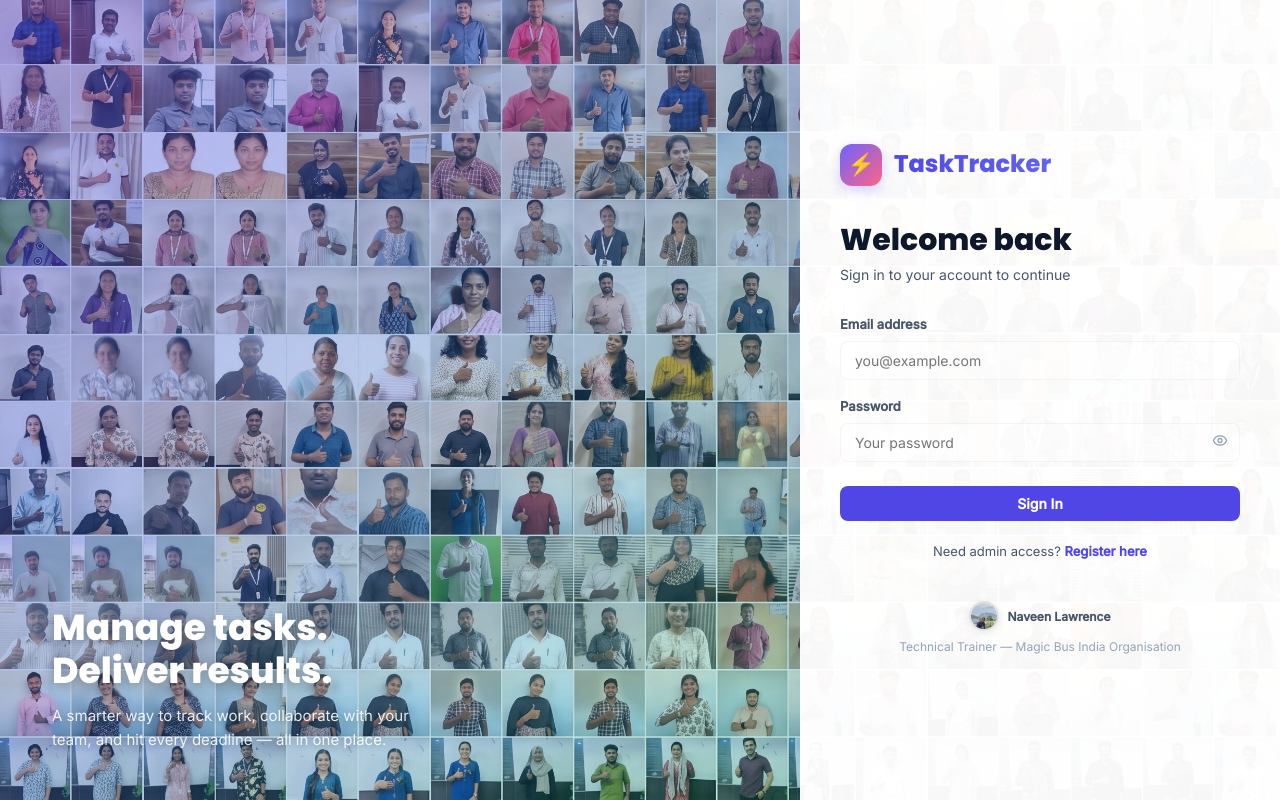
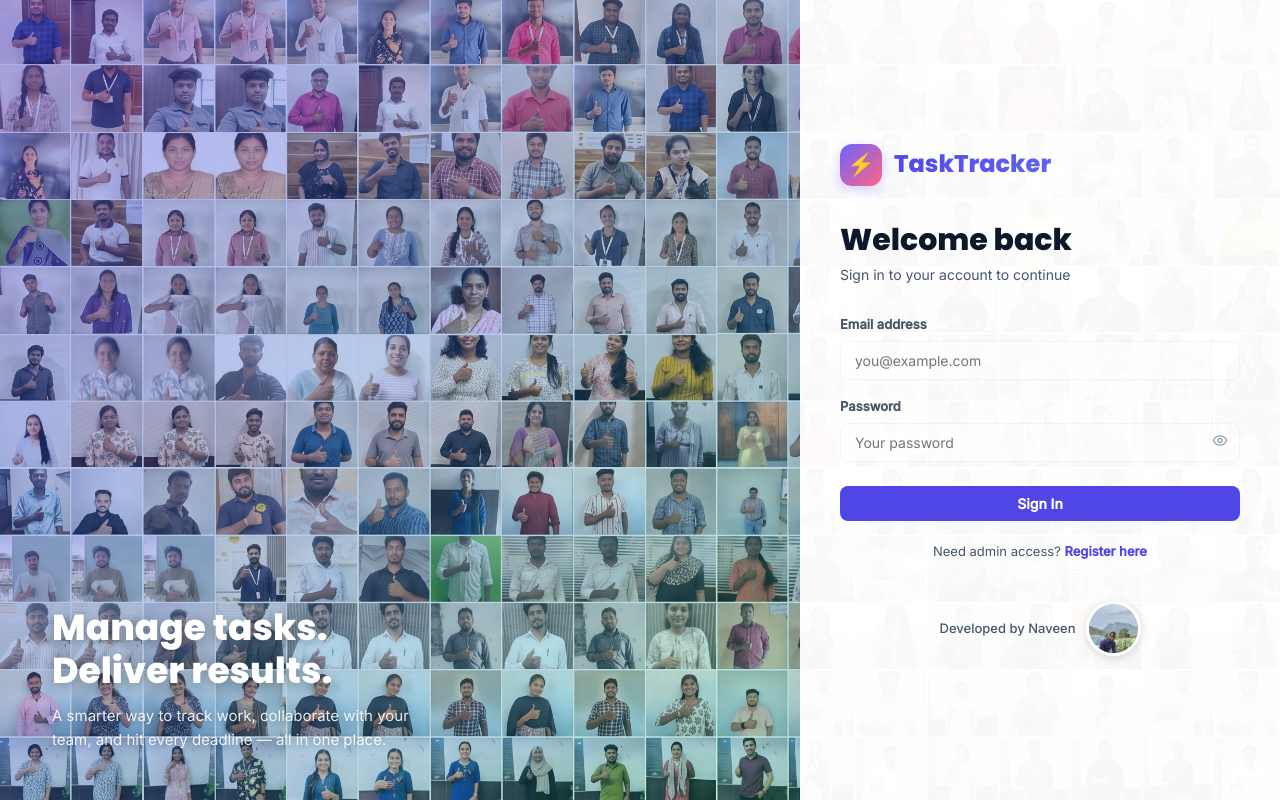
Before and after one commit to LSanthosh01/Tasktracker, a React (Create React App) app in the folder frontend/: page /login in a window 1280 px wide. Built offline with nearby package versions, Linux system fonts and the light colour scheme; no server answers; the HTML template or start-up script is replaced by a standard one.

Commit message:
Match login footer to main footer - Developed by Naveen, 55px photo

```diff
--- a/frontend/src/pages/Login.js
+++ b/frontend/src/pages/Login.js
@@ -85,12 +85,9 @@ export default function Login() {
             </Link>
           </p>
 
-          <div style={{ marginTop: 40, textAlign: 'center', fontSize: 12, color: 'var(--text-muted)', display: 'flex', flexDirection: 'column', alignItems: 'center', gap: '6px' }}>
-            <div style={{ display: 'flex', alignItems: 'center', gap: '8px' }}>
-              <img src={photo} alt="Naveen Lawrence" style={{ width: '30px', height: '30px', borderRadius: '50%', objectFit: 'cover', border: '2px solid #e0e0e0', boxShadow: '0 2px 8px rgba(0,0,0,0.1)' }} />
-              <span style={{ fontWeight: 600, color: 'var(--text-secondary)' }}>Naveen Lawrence</span>
-            </div>
-            <span>Technical Trainer &mdash; Magic Bus India Organisation</span>
+          <div style={{ marginTop: 40, textAlign: 'center', fontSize: 13, color: 'var(--text-secondary)', display: 'flex', alignItems: 'center', justifyContent: 'center', gap: '10px', fontWeight: 500 }}>
+            Developed by Naveen
+            <img src={photo} alt="Naveen" style={{ width: '55px', height: '55px', borderRadius: '50%', objectFit: 'cover', border: '3px solid white', boxShadow: '0 2px 10px rgba(0,0,0,0.15)' }} />
           </div>
         </div>
       </div>
```
Also changed, not shown: 1 other file (tests, documents, lock files or other folders).
